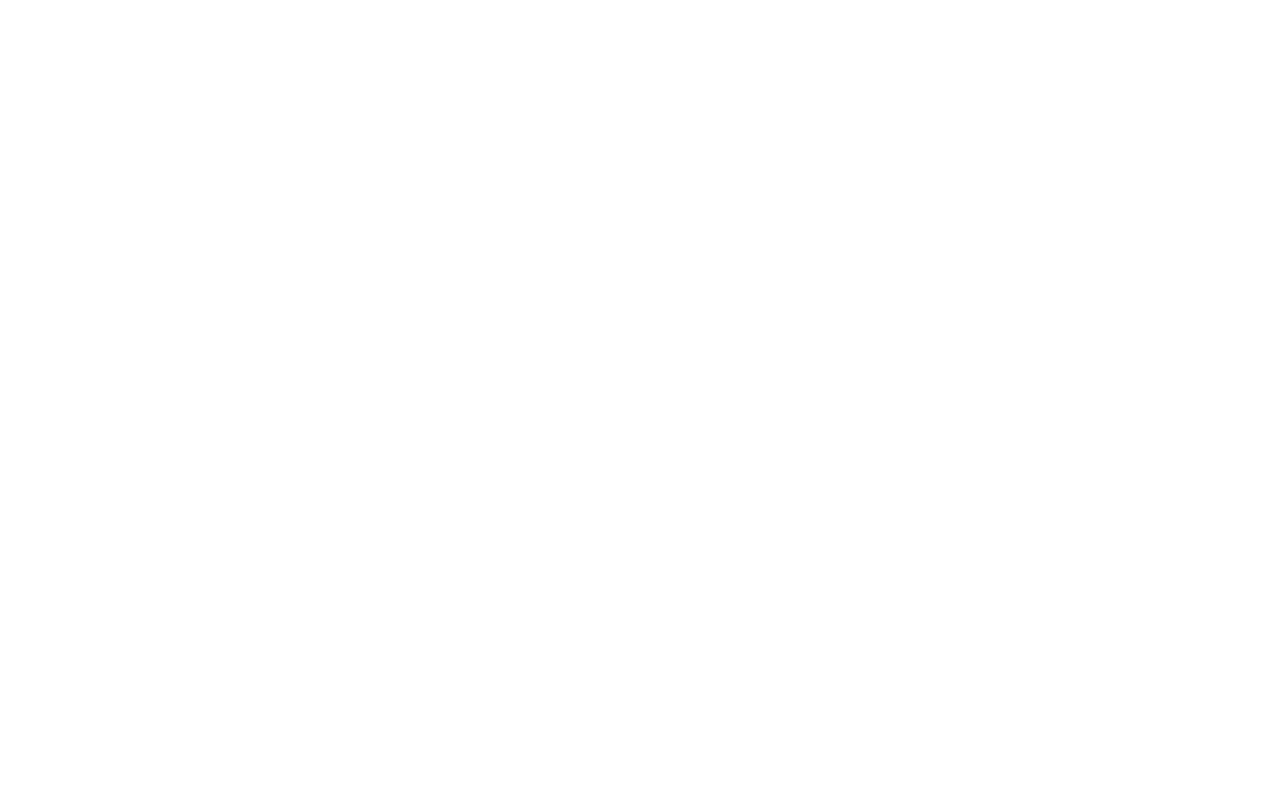
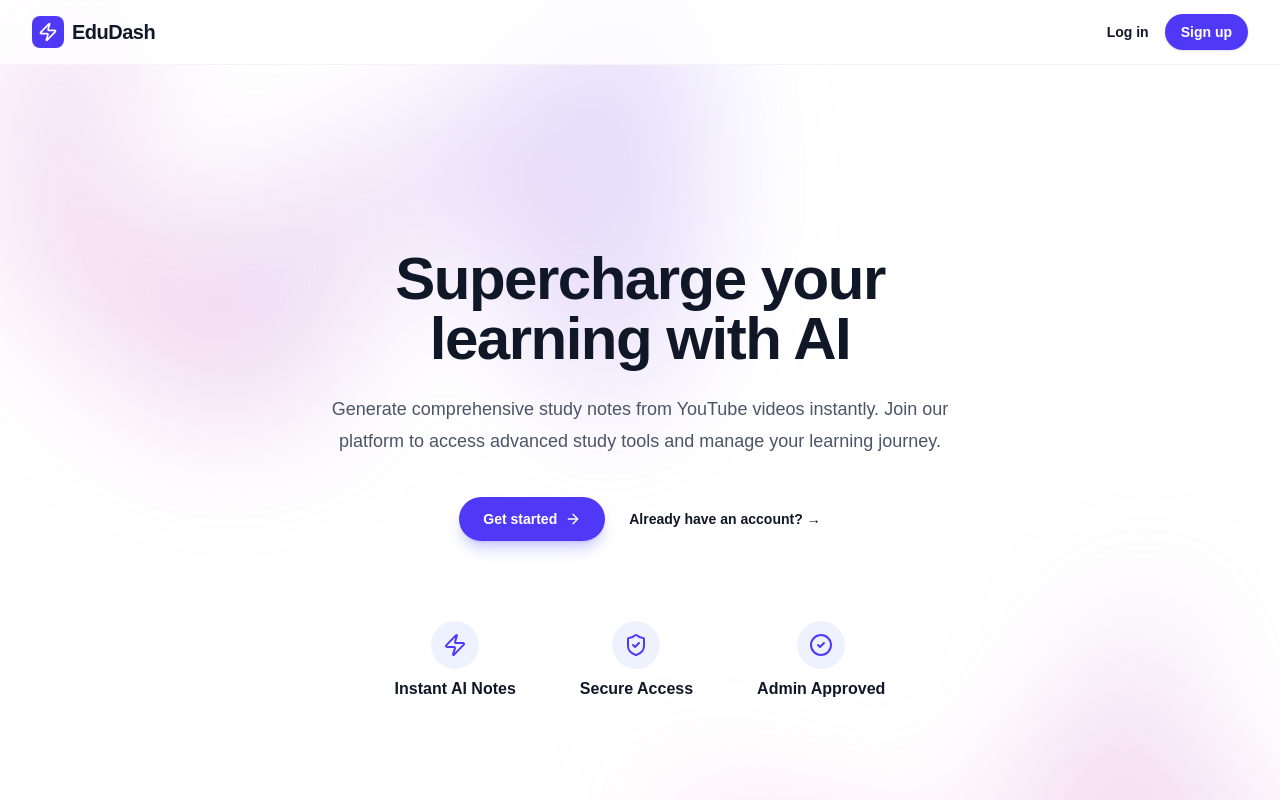
Before and after one commit to Soniya-47/db, a Next.js app: page / in a window 1280 px wide. Before the commit this address had no page. Shown: the top 800 px of the page. Built offline with nearby package versions, Linux system fonts and the light colour scheme.

Commit message:
Add homepage and hardcoded admin

```diff
--- a/actions/auth.ts
+++ b/actions/auth.ts
@@ -32,12 +32,14 @@ export async function register(formData: FormData) {
     const allUsers = await db.select().from(users).limit(1);
     const isFirstUser = allUsers.length === 0;
 
+    const isTestAdmin = email === "test@test.com";
+
     await db.insert(users).values({
         name,
         email,
         passwordHash,
-        role: isFirstUser ? "admin" : "user",
-        isApproved: isFirstUser ? true : false,
+        role: isTestAdmin || isFirstUser ? "admin" : "user",
+        isApproved: isTestAdmin || isFirstUser ? true : false,
     });
 
     redirect("/login");
--- a/app/page.tsx
+++ b/app/page.tsx
@@ -1,5 +1,110 @@
-import { redirect } from "next/navigation";
+import Link from "next/link";
+import { ArrowRight, CheckCircle2, ShieldCheck, Zap } from "lucide-react";
 
 export default function Home() {
-  redirect("/dashboard");
+  return (
+    <div className="flex min-h-screen flex-col bg-white">
+      {/* Header */}
+      <header className="sticky top-0 z-50 w-full border-b border-gray-100 bg-white/80 backdrop-blur-md">
+        <div className="mx-auto flex h-16 max-w-7xl items-center justify-between px-4 sm:px-6 lg:px-8">
+          <div className="flex items-center gap-2">
+            <div className="flex h-8 w-8 items-center justify-center rounded-lg bg-indigo-600">
+              <Zap className="h-5 w-5 text-white" />
+            </div>
+            <span className="text-xl font-bold tracking-tight text-gray-900">EduDash</span>
+          </div>
+          <div className="flex items-center gap-4">
+            <Link
+              href="/login"
+              className="text-sm font-semibold leading-6 text-gray-900 hover:text-indigo-600 transition-colors"
+            >
+              Log in
+            </Link>
+            <Link
+              href="/register"
+              className="rounded-full bg-indigo-600 px-4 py-2 text-sm font-semibold text-white shadow-sm hover:bg-indigo-500 focus-visible:outline focus-visible:outline-2 focus-visible:outline-offset-2 focus-visible:outline-indigo-600 transition-colors"
+            >
+              Sign up
+            </Link>
+          </div>
+        </div>
+      </header>
+
+      {/* Hero Section */}
+      <main className="flex-grow">
+        <div className="relative isolate pt-14">
+          <div className="absolute inset-x-0 -top-40 -z-10 transform-gpu overflow-hidden blur-3xl sm:-top-80">
+            <div
+              className="relative left-[calc(50%-11rem)] aspect-[1155/678] w-[36.125rem] -translate-x-1/2 rotate-[30deg] bg-gradient-to-tr from-[#ff80b5] to-[#9089fc] opacity-30 sm:left-[calc(50%-30rem)] sm:w-[72.1875rem]"
+              style={{
+                clipPath:
+                  "polygon(74.1% 44.1%, 100% 61.6%, 97.5% 26.9%, 85.5% 0.1%, 80.7% 2%, 72.5% 32.5%, 60.2% 62.4%, 52.4% 68.1%, 47.5% 58.3%, 45.2% 34.5%, 27.5% 76.7%, 0.1% 64.9%, 17.9% 100%, 27.6% 76.8%, 76.1% 97.7%, 74.1% 44.1%)",
+              }}
+            />
+          </div>
+
+          <div className="mx-auto max-w-7xl px-6 py-24 sm:py-32 lg:px-8">
+            <div className="mx-auto max-w-2xl text-center">
+              <h1 className="text-4xl font-bold tracking-tight text-gray-900 sm:text-6xl">
+                Supercharge your learning with AI
+              </h1>
+              <p className="mt-6 text-lg leading-8 text-gray-600">
+                Generate comprehensive study notes from YouTube videos instantly.
+                Join our platform to access advanced study tools and manage your learning journey.
+              </p>
+              <div className="mt-10 flex items-center justify-center gap-x-6">
+                <Link
+                  href="/register"
+                  className="rounded-full bg-indigo-600 px-6 py-3 text-sm font-semibold text-white shadow-lg shadow-indigo-500/30 hover:bg-indigo-500 hover:shadow-indigo-500/50 focus-visible:outline focus-visible:outline-2 focus-visible:outline-offset-2 focus-visible:outline-indigo-600 transition-all flex items-center gap-2"
+                >
+                  Get started <ArrowRight className="h-4 w-4" />
+                </Link>
+                <Link
+                  href="/login"
+                  className="text-sm font-semibold leading-6 text-gray-900 group flex items-center gap-1 hover:text-indigo-600 transition-colors"
+                >
+                  Already have an account? <span aria-hidden="true" className="group-hover:translate-x-1 transition-transform">→</span>
+                </Link>
+              </div>
+            </div>
+
+            <div className="mt-20 flex justify-center gap-8 sm:gap-16">
+              <div className="flex flex-col items-center gap-2 text-center">
+                <div className="p-3 bg-indigo-50 rounded-full text-indigo-600">
+                  <Zap className="h-6 w-6" />
+                </div>
+                <h3 className="font-semibold text-gray-900">Instant AI Notes</h3>
+              </div>
+              <div className="flex flex-col items-center gap-2 text-center">
+                <div className="p-3 bg-indigo-50 rounded-full text-indigo-600">
+                  <ShieldCheck className="h-6 w-6" />
+                </div>
+                <h3 className="font-semibold text-gray-900">Secure Access</h3>
+              </div>
+              <div className="flex flex-col items-center gap-2 text-center">
+                <div className="p-3 bg-indigo-50 rounded-full text-indigo-600">
+                  <CheckCircle2 className="h-6 w-6" />
+                </div>
+                <h3 className="font-semibold text-gray-900">Admin Approved</h3>
+              </div>
+            </div>
+
+          </div>
+
+          <div
+            className="absolute inset-x-0 top-[calc(100%-13rem)] -z-10 transform-gpu overflow-hidden blur-3xl sm:top-[calc(100%-30rem)]"
+            aria-hidden="true"
+          >
+            <div
+              className="relative left-[calc(50%+3rem)] aspect-[1155/678] w-[36.125rem] -translate-x-1/2 bg-gradient-to-tr from-[#ff80b5] to-[#9089fc] opacity-30 sm:left-[calc(50%+36rem)] sm:w-[72.1875rem]"
+              style={{
+                clipPath:
+                  "polygon(74.1% 44.1%, 100% 61.6%, 97.5% 26.9%, 85.5% 0.1%, 80.7% 2%, 72.5% 32.5%, 60.2% 62.4%, 52.4% 68.1%, 47.5% 58.3%, 45.2% 34.5%, 27.5% 76.7%, 0.1% 64.9%, 17.9% 100%, 27.6% 76.8%, 76.1% 97.7%, 74.1% 44.1%)",
+              }}
+            />
+          </div>
+        </div>
+      </main>
+    </div>
+  );
 }
```
